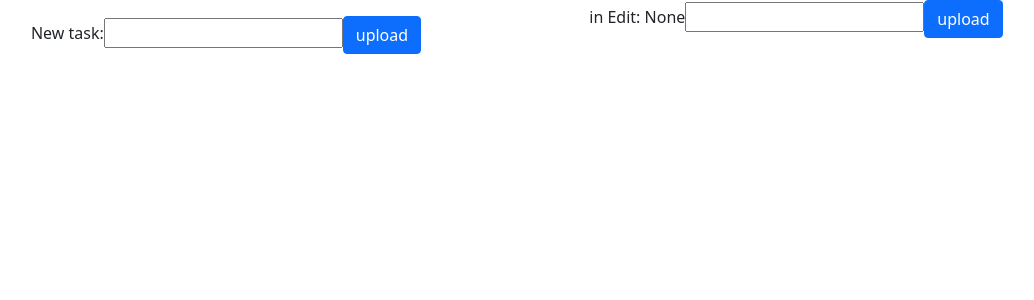
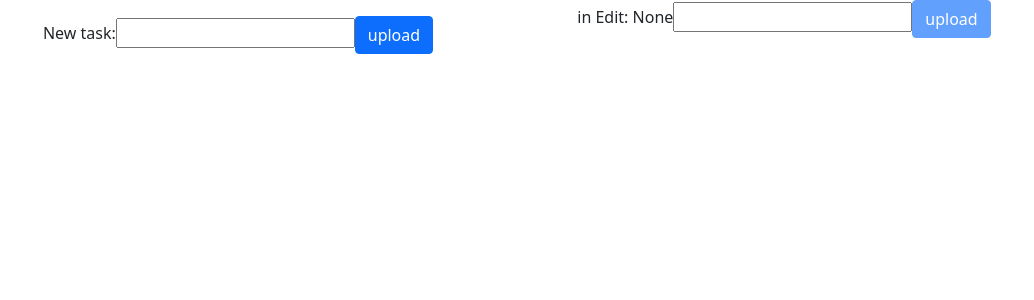
Before and after one commit to Lawttaro/spa-Ensolvers, a React (Create React App) app in the folder front/: page / in a window 1280 px wide. Shown: the top 300 px of the page, without its empty margins (129-1163 px from the left). Built offline with nearby package versions, Linux system fonts and the light colour scheme.

Commit message:
strong input and code clean

```diff
--- a/front/src/components/App.js
+++ b/front/src/components/App.js
@@ -1,116 +1,6 @@
 import './App.css';
-import { Container, Row, Col, ListGroup, Modal, Button } from 'react-bootstrap';
-import { Tab } from 'react-bootstrap';
-import { useState } from 'react';
-import { useSelector, useDispatch } from 'react-redux';
-import { SetTasks, SetEdit, setTaskEdit, ResetEdit, SetRm } from '../redux/taskSlice';
-import 'bootstrap/dist/css/bootstrap.min.css';
-
-
-
-
-function EditTask () {
-  const dispatch = useDispatch();
-  const [data, setData] = useState('')
-  const editAux = useSelector((state) => state.tasks.inEdit);
-
-  const handleInputChange = (event) => {
-    setData(event.target.value);
-  }
-
-  const HandleSubmit = (event) =>{
-    event.preventDefault();
-    document.getElementById("form-id2").reset();
-    let url = 'http://127.0.0.1:8000/updateTask'
-    fetch(url, {
-        method: 'PUT',
-        headers: {
-            'Content-Type': 'application/json',
-        },
-        body: JSON.stringify({ task: data, id: editAux.id })
-    })
-    .then(response => response.json())
-    .then(resp => {
-      dispatch(setTaskEdit(resp))
-      dispatch(ResetEdit())
-    })
-  }
-  return(
-      <form onSubmit={HandleSubmit}  id="form-id2">
-        <label>in Edit: {editAux.name}
-          <input
-            type="text"
-            onChange={handleInputChange}
-            required
-          />
-        </label>
-        <button className="btn btn-primary" type="submit" > upload</button>
-      </form>
-    );
-
-}
-
-
-function TaskList(){
-
-  const dispatch = useDispatch();
-  const listAux = useSelector((state) => state.tasks.value);
-  const editAux = useSelector((state => state.tasks.isEdit));
-  return(
-    <div>
-      <ul>
-      {listAux.map(task =>
-        <li>
-          {task.name}
-          <button type="btn btn-primary" onClick={() => dispatch(SetEdit(task))}> edit</button>
-          <button type="btn btn-primary" onClick={() => dispatch(SetRm(task))}> elim</button>
-        </li>)}
-      </ul>
-    </div>
-  );
-}
-
-
-
-function AddTask(){
-  const dispatch = useDispatch();
-  const [data, setData] = useState('')
-
-  const handleInputChange = (event) => {
-    setData(event.target.value);
-  }
-  const HandleSubmit = (event) => {
-    event.preventDefault();
-    document.getElementById("form-id").reset();
-    let url = "http://127.0.0.1:8000/createTask";
-    fetch(url, {
-      method: 'POST',
-      headers: {
-        'Content-Type': 'application/json',
-      },
-      body: JSON.stringify({ task: data, id: "0" })
-    })
-    .then(response => response.json())
-    .then(resp => {
-      dispatch(SetTasks(resp))
-    })
-  }
-
-  return(
-    <form onSubmit={HandleSubmit} id="form-id">
-      <label>New task:
-        <input
-          type="text"
-          onChange={handleInputChange}
-          required
-        />
-      </label>
-      <button className="btn btn-primary" type="submit"> upload</button>
-    </form>
-  );
-}
-
-
+import Task from './Task';
+import { Container, Row, Col } from 'react-bootstrap';
 
 
 function App() {
@@ -120,11 +10,7 @@ function App() {
       <Container>
         <Row>
           <Col>
-            <TaskList></TaskList>
-            <AddTask></AddTask>
-          </Col>
-          <Col>
-            <EditTask></EditTask>
+            <Task></Task>
           </Col>
         </Row>
       </Container>
--- /dev/null
+++ b/front/src/components/Task.js
@@ -0,0 +1,138 @@
+import { Container, Row, Col, FormGroup } from 'react-bootstrap';
+import { useState } from 'react';
+import { useSelector, useDispatch } from 'react-redux';
+import { SetTasks, SetEdit, setTaskEdit, ResetEdit, SetRm } from '../redux/taskSlice';
+import 'bootstrap/dist/css/bootstrap.min.css';
+
+
+
+
+function EditTask () {
+  const dispatch = useDispatch();
+  const [data, setData] = useState('')
+  const editAux = useSelector((state) => state.tasks.inEdit);
+
+  const handleInputChange = (event) => {
+    setData(event.target.value);
+  }
+
+  const HandleSubmit = (event) =>{
+    event.preventDefault();
+    document.getElementById("form-id2").reset();
+    let url = 'http://127.0.0.1:8000/updateTask'
+    fetch(url, {
+        method: 'PUT',
+        headers: {
+            'Content-Type': 'application/json',
+        },
+        body: JSON.stringify({ task: data, id: editAux.id })
+    })
+    .then(response => response.json())
+    .then(resp => {
+      dispatch(setTaskEdit(resp))
+      dispatch(ResetEdit())
+    })
+  }
+  return(
+      <form onSubmit={HandleSubmit}  id="form-id2">
+        <label>in Edit: {editAux.name}
+          <input
+            type="text"
+            onChange={handleInputChange}
+            required
+          />
+        </label>
+        <button
+        className="btn btn-primary"
+        type="submit"
+        size="sm"
+        disabled={editAux.id ? false : true}>
+        upload</button>
+      </form>
+    );
+
+}
+
+
+function TaskList(){
+
+  const dispatch = useDispatch();
+  const listAux = useSelector((state) => state.tasks.value);
+  const editAux = useSelector((state => state.tasks.isEdit));
+  return(
+    <div>
+      <ul>
+      {listAux.map(task =>
+        <li>
+          <label>
+          <input type="checkbox" />
+          </label>
+          {task.name}
+          <button class="btn btn-link" size="sm" onClick={() => dispatch(SetEdit(task))}> edit</button>
+          <button class="btn btn-link" onClick={() => dispatch(SetRm(task))}> elim</button>
+        </li>)}
+      </ul>
+    </div>
+  );
+}
+
+
+
+function AddTask(){
+  const dispatch = useDispatch();
+  const [data, setData] = useState('')
+
+  const handleInputChange = (event) => {
+    setData(event.target.value);
+  }
+  const HandleSubmit = (event) => {
+    event.preventDefault();
+    document.getElementById("form-id").reset();
+    let url = "http://127.0.0.1:8000/createTask";
+    fetch(url, {
+      method: 'POST',
+      headers: {
+        'Content-Type': 'application/json',
+      },
+      body: JSON.stringify({ task: data, id: "0" })
+    })
+    .then(response => response.json())
+    .then(resp => {
+      dispatch(SetTasks(resp))
+    })
+  }
+
+  return(
+    <form onSubmit={HandleSubmit} id="form-id">
+      <label>New task:
+        <input
+          type="text"
+          onChange={handleInputChange}
+          required
+        />
+      </label>
+      <button className="btn btn-primary" type="submit"> upload</button>
+    </form>
+  );
+}
+
+
+function Task(){
+    return (
+        <div className="App">
+        <Container>
+            <Row>
+            <Col>
+                <TaskList></TaskList>
+                <AddTask></AddTask>
+            </Col>
+            <Col>
+                <EditTask></EditTask>
+            </Col>
+            </Row>
+        </Container>
+        </div>
+    );
+}
+
+export default Task;
```
